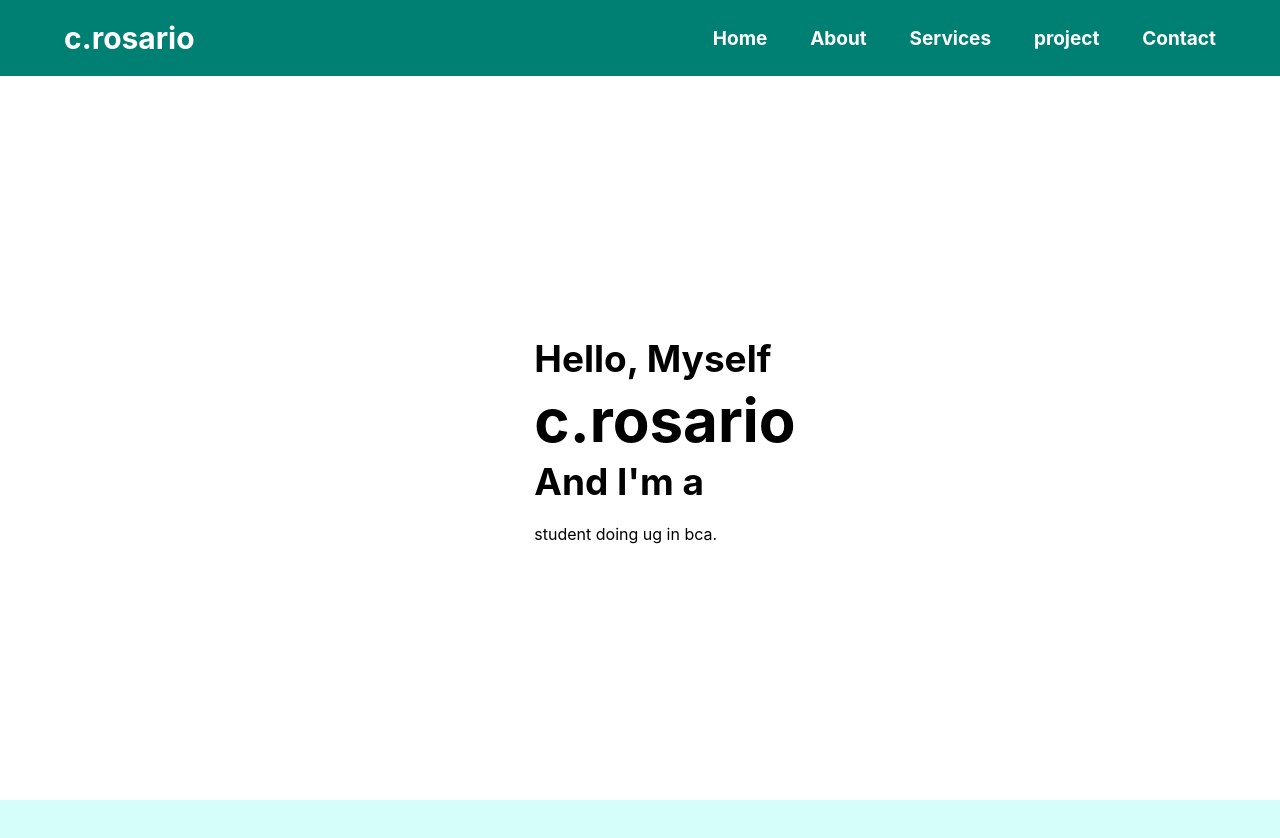
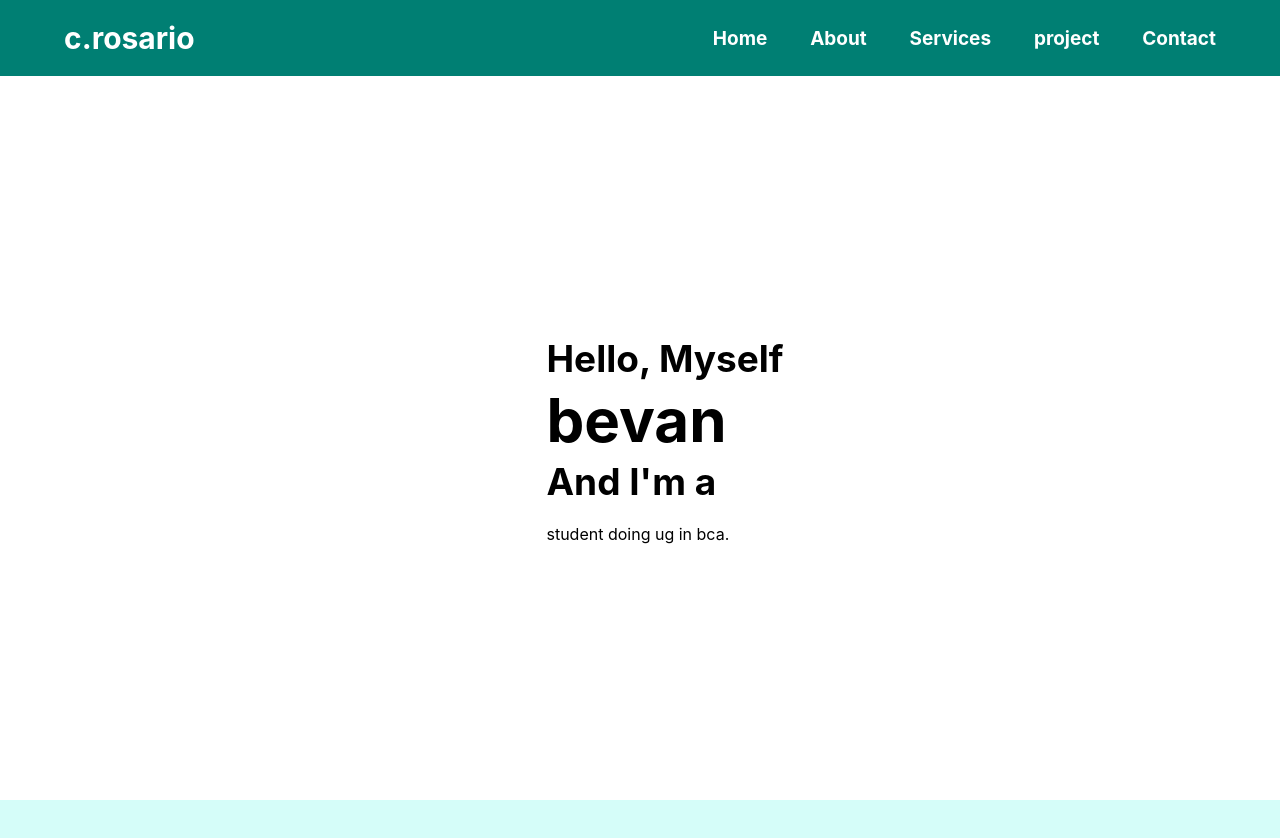
Before and after one commit to bevan07762/digital-portfolio, a plain HTML site: page index.html1.html in a window 1280 px wide. Shown: the top 838 px of the page. Drawn offline with nearby package versions, Linux system fonts and the light colour scheme.

Commit message:
Update index.html

```diff
--- a/index.html1.html
+++ b/index.html1.html
@@ -30,7 +30,7 @@
         </div>
         <div class="home-content">
             <h3>Hello, Myself</h3>
-            <h1>c.rosario</h1>
+            <h1>bevan</h1>
             <h3>And I'm a <span class="web developer"></span></h3>
             <p>student doing ug in bca.</p>
 
```
